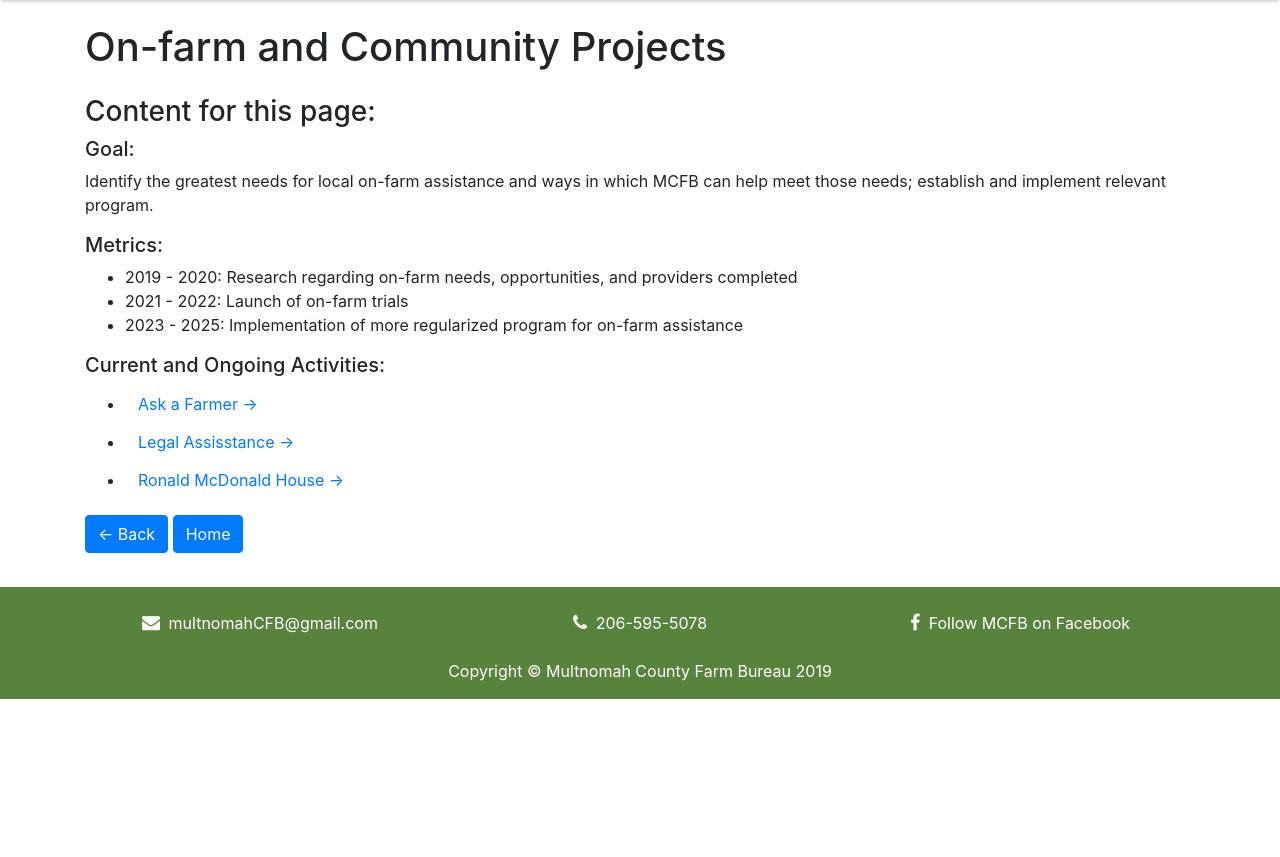
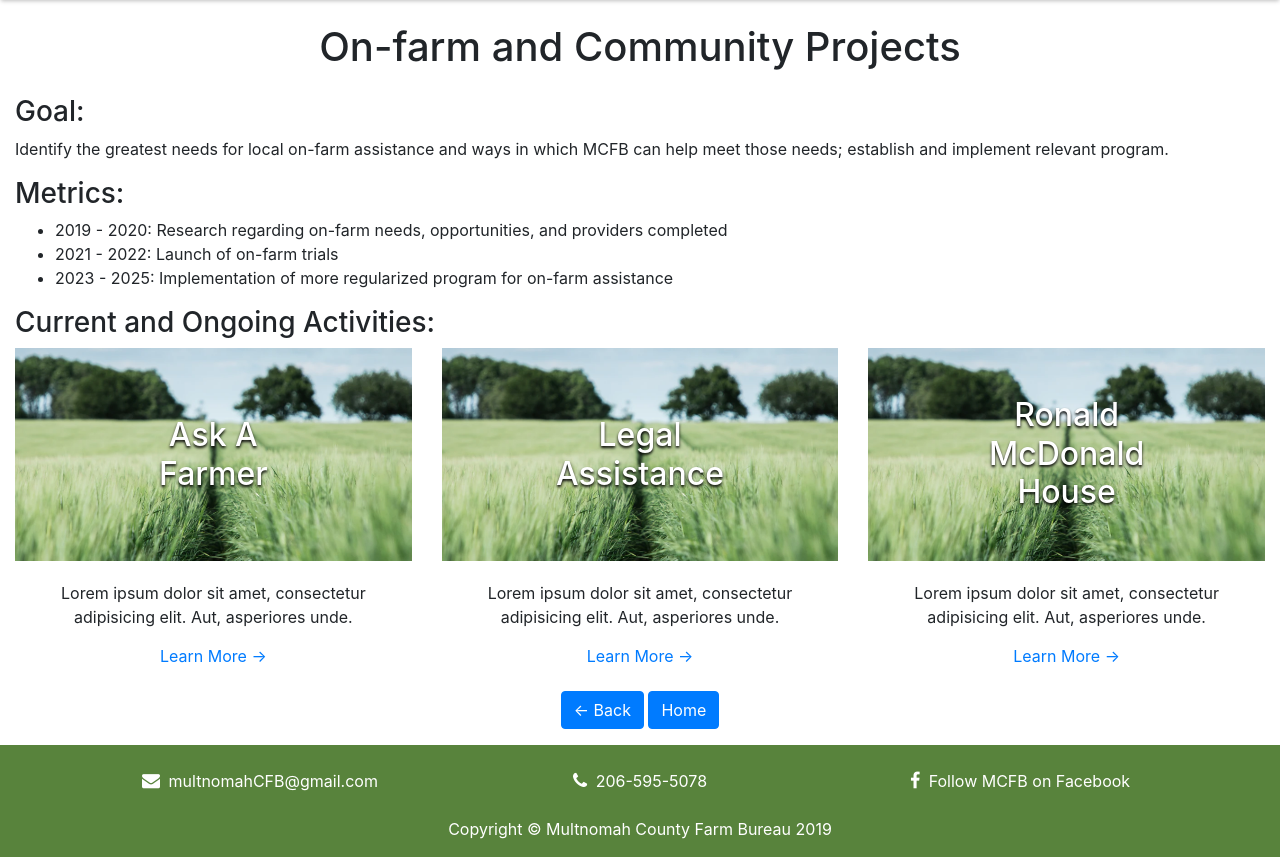
Before and after one commit to MarcLignarius/MCFB-v3.0, a PHP site: page /on-farm-and-community-projects-index.php in a window 1280 px wide. Shown: the part 101-958 px from the top of the page. Before the commit the page ends 800 px from the top, so only its background shows below. Run offline with PHP 8.4, Linux system fonts and the light colour scheme.

Commit message:
update on farm and community projects index page

```diff
--- a/on-farm-and-community-projects-index.php
+++ b/on-farm-and-community-projects-index.php
@@ -3,27 +3,71 @@
 <?php include("header.php"); ?>
 <?php include("navigation.php"); ?>
 
-<div class="container">
-    <h1 class="my-4"><?php echo $page_title; ?></h1>
-    <h3>Content for this page:</h3>
-    <h5>Goal:</h5>
+<div class="container-fluid">
+    <h1 class="my-4 text-center"><?php echo $page_title; ?></h1>
+    <h3>Goal:</h3>
     <p>
         Identify the greatest needs for local on-farm assistance and ways in which MCFB
         can help meet those needs; establish and implement relevant program.
     </p>
-    <h5>Metrics:</h5>
+    <h3>Metrics:</h3>
     <ul>
         <li>2019 - 2020: Research regarding on-farm needs, opportunities, and providers completed</li>
         <li>2021 - 2022: Launch of on-farm trials</li>
         <li>2023 - 2025: Implementation of more regularized program for on-farm assistance</li>
     </ul>
-    <h5>Current and Ongoing Activities:</h5>
-    <ul>
-        <li><a href="ask-a-farmer.php" class="btn btn-link">Ask a Farmer &rarr;</a></li>
-        <li><a href="legal-assistance.php" class="btn btn-link">Legal Assisstance &rarr;</a></li>
-        <li><a href="ronald-mcdonald-house.php" class="btn btn-link">Ronald McDonald House &rarr;</a></li>
-    </ul>
-    <p>
+    <h3>Current and Ongoing Activities:</h3>
+    <div class="row">
+        <div class="col-lg-4 mb-3">
+            <div class="card h-100 text-center" style="border-radius: 0px; border: none">
+                <div class="image-text-container">
+                    <img style="width: 100%" src="../images/placeholder.png" alt="">
+                    <h2 class="card-title">Ask A Farmer</h2>
+                </div>
+                <div class="card-body">
+                    <p class="card-text">
+                        Lorem ipsum dolor sit amet, consectetur adipisicing elit. Aut, asperiores unde.
+                    </p>
+                </div>
+                <div>
+                    <a href="ask-a-farmer.php" class="btn btn-link">Learn More &rarr;</a>
+                </div>
+            </div>
+        </div>
+        <div class="col-lg-4 mb-3">
+            <div class="card h-100 text-center" style="border-radius: 0px; border: none">
+                <div class="image-text-container">
+                    <img style="width: 100%" src="../images/placeholder.png" alt="">
+                    <h2 class="card-title">Legal Assistance</h2>
+                </div>
+                <div class="card-body">
+                    <p class="card-text">
+                        Lorem ipsum dolor sit amet, consectetur adipisicing elit. Aut, asperiores unde.
+                    </p>
+                </div>
+                <div>
+                    <a href="legal-assistance.php" class="btn btn-link">Learn More &rarr;</a>
+                </div>
+            </div>
+        </div>
+        <div class="col-lg-4 mb-3">
+            <div class="card h-100 text-center" style="border-radius: 0px; border: none">
+                <div class="image-text-container">
+                    <img style="width: 100%" src="../images/placeholder.png" alt="">
+                    <h2 class="card-title">Ronald McDonald House</h2>
+                </div>
+                <div class="card-body">
+                    <p class="card-text">
+                        Lorem ipsum dolor sit amet, consectetur adipisicing elit. Aut, asperiores unde.
+                    </p>
+                </div>
+                <div>
+                    <a href="ronald-mcdonald-house.php" class="btn btn-link">Learn More &rarr;</a>
+                </div>
+            </div>
+        </div>
+    </div>
+    <p class="text-center">
         <a href="mission.php" class="btn btn-primary">&larr; Back</a>
         <a href="index.php" class="btn btn-primary">Home</a>
     </p>
```
